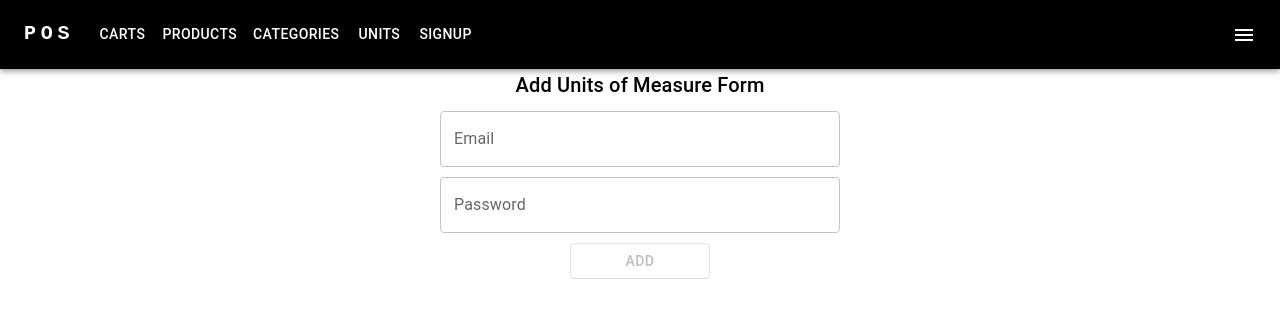
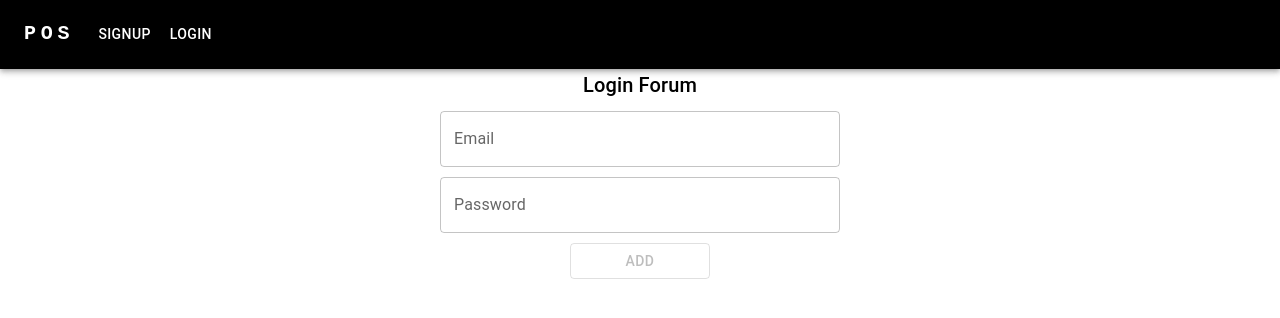
Before and after one commit to AyahDweikat/POS-project-finalProject, a React (Vite) app: page /login in a window 1280 px wide. Shown: the top 318 px of the page. Built offline with nearby package versions, Linux system fonts and the light colour scheme.

Commit message:
IsAuth, RequireAuth is done

```diff
--- /dev/null
+++ b/src/Components/IsAuth/IsAuth.tsx
@@ -0,0 +1,18 @@
+import { Navigate, useLocation } from "react-router-dom";
+import { GlobalContext } from '../../Context/context.tsx';
+import { useContext } from "react";
+
+function IsAuth(props:any) {
+    const locate = useLocation().pathname;
+    const { auth } = useContext(GlobalContext)
+    return (
+      <div>
+        {auth?.token.length ?
+        <Navigate to={locate}/>:
+        props.children}
+      </div>
+    )
+  }
+
+
+  export default IsAuth;
--- a/src/Components/Login/Login.tsx
+++ b/src/Components/Login/Login.tsx
@@ -29,14 +29,14 @@ function Login() {
     if (results.message == "user is found") {
       auth?.setToken(results.token)
       localStorage.setItem("token", results.token);
-      navigate("/Carts");
+      navigate('/Carts');
     }
   };
 
   return (
     <>
       <Typography variant="h6" component="h6" sx={{ pb: "10px" }}>
-        Add Units of Measure Form
+        Login Forum
       </Typography>
       <Formik
         initialValues={{ email: "", password: "" }}
--- a/src/Components/Navbar/Navbar.tsx
+++ b/src/Components/Navbar/Navbar.tsx
@@ -10,15 +10,19 @@ import Container from '@mui/material/Container';
 // import Avatar from '@mui/material/Avatar';
 import Button from '@mui/material/Button';
 import Tooltip from '@mui/material/Tooltip';
-import MenuItem from '@mui/material/MenuItem';
+// import MenuItem from '@mui/material/MenuItem';
 // import AdbIcon from '@mui/icons-material/Adb';
-import {Form} from 'react-router-dom'
+import {Form, useNavigate} from 'react-router-dom'
+import { useContext } from 'react';
+import { GlobalContext } from '../../Context/context.tsx';
 
 
-const pages = ['Carts', 'Products', 'Categories', 'Units', 'Signup'];
 const settings = ['Profile', 'Logout'];
 
 function Navbar() {
+  const { auth } = useContext(GlobalContext)
+  const pages = auth?.token.length ? ['Carts', 'Products', 'Categories', 'Units'] :['Signup', 'login']
+  const navigate = useNavigate()
   const [anchorElNav, setAnchorElNav] = React.useState<null | HTMLElement>(null);
   const [anchorElUser, setAnchorElUser] = React.useState<null | HTMLElement>(null);
 
@@ -100,7 +104,6 @@ function Navbar() {
               ))}
             </Menu>
           </Box>
-          {/* <AdbIcon sx={{ display: { xs: 'flex', md: 'none' }, mr: 1 }} /> */}
           <Typography
             variant="h5"
             noWrap
@@ -132,7 +135,7 @@ function Navbar() {
                 </Form>
             ))}
           </Box>
-
+          {auth?.token &&
           <Box sx={{ flexGrow: 0 }}>
             <Tooltip title="Open settings">
               <IconButton onClick={handleOpenUserMenu} sx={{ p: 0 }}>
@@ -156,12 +159,26 @@ function Navbar() {
               onClose={handleCloseUserMenu}
             >
               {settings.map((setting) => (
-                <MenuItem key={setting} onClick={handleCloseUserMenu}>
-                  <Typography textAlign="center">{setting}</Typography>
-                </MenuItem>
+                <Form action={`${setting}`} key={setting}>
+                <Button
+                  type="submit"
+                  onClick={()=>{
+                    handleCloseNavMenu()
+                    if(setting == "logout"){
+                      localStorage.removeItem("token");
+                    } else {
+                      navigate('/profile')
+                    }
+                  }}
+                  sx={{ p: 2, color: 'black', display: 'block', width:"100%" }}
+                  >
+                  {setting}
+                </Button>
+            </Form>
               ))}
             </Menu>
           </Box>
+          }
         </Toolbar>
       </Container>
     </AppBar>
--- /dev/null
+++ b/src/Components/Profile/Profile.tsx
@@ -0,0 +1,8 @@
+
+function Profile() {
+  return (
+    <div>Profile</div>
+  )
+}
+
+export default Profile
--- /dev/null
+++ b/src/Components/RequireAuth/RequireAuth.tsx
@@ -0,0 +1,12 @@
+import { Navigate, useLocation } from "react-router-dom";
+import { GlobalContext } from "../../Context/context.tsx";
+import { useContext } from "react";
+
+function RequireAuth({ children }) {
+  const { auth } = useContext(GlobalContext);
+  return (
+    <div>{auth?.token.length ? children: <Navigate to={'/login'} /> }</div>
+  );
+}
+
+export default RequireAuth;
--- a/src/Components/UnitsOfMeasure/Units.tsx
+++ b/src/Components/UnitsOfMeasure/Units.tsx
@@ -6,7 +6,6 @@ import TableContainer from "@mui/material/TableContainer";
 import TableHead from "@mui/material/TableHead";
 import TableRow from "@mui/material/TableRow";
 import Paper from "@mui/material/Paper";
-import { nanoid } from "nanoid";
 import { useEffect, useState } from "react";
 import DeleteForeverRoundedIcon from "@mui/icons-material/DeleteForeverRounded";
 import { Button, IconButton, TextField } from "@mui/material";
--- a/src/main.tsx
+++ b/src/main.tsx
@@ -10,6 +10,9 @@ import Units from './Components/UnitsOfMeasure/Units.tsx';
 import Signup from './Components/Signup/Signup.tsx';
 import Login from './Components/Login/Login.tsx';
 import Layout from './Components/Layout/Layout.tsx';
+import IsAuth from './Components/IsAuth/IsAuth.tsx';
+import RequireAuth from './Components/RequireAuth/RequireAuth.tsx';
+import Profile from './Components/Profile/Profile.tsx';
 
 const router = createBrowserRouter([
   {
@@ -22,30 +25,34 @@ const router = createBrowserRouter([
       {
         errorElement:<ErrorPage />,
         children: [
-          {index:true, element:<Carts />},
+          {index:true, element:<RequireAuth><Carts /></RequireAuth> },
           {
             path: "carts",
-            element: <Carts />,
+            element: <RequireAuth><Carts /></RequireAuth>,
           },
           {
             path: "products",
-            element: <Products />,
+            element:<RequireAuth><Products /></RequireAuth>,
           },
           {
             path: "categories",
-            element: <Categories />,
+            element: <RequireAuth><Categories /></RequireAuth>,
           },
           {
             path: "units",
-            element: <Units />,
+            element: <RequireAuth><Units /></RequireAuth> ,
+          },
+          {
+            path: "profile",
+            element: <RequireAuth><Profile /></RequireAuth> ,
           },
           {
             path: "signup",
-            element: <Signup />,
+            element: <IsAuth><Signup /></IsAuth>,
           },
           {
             path: "login",
-            element: <Login />,
+            element: <IsAuth><Login /></IsAuth>,
           },
         ],
       },
```
Also changed, not shown: src/Components/IsAuth/IsAuth.jsx (deleted, +0 -19 lines).
